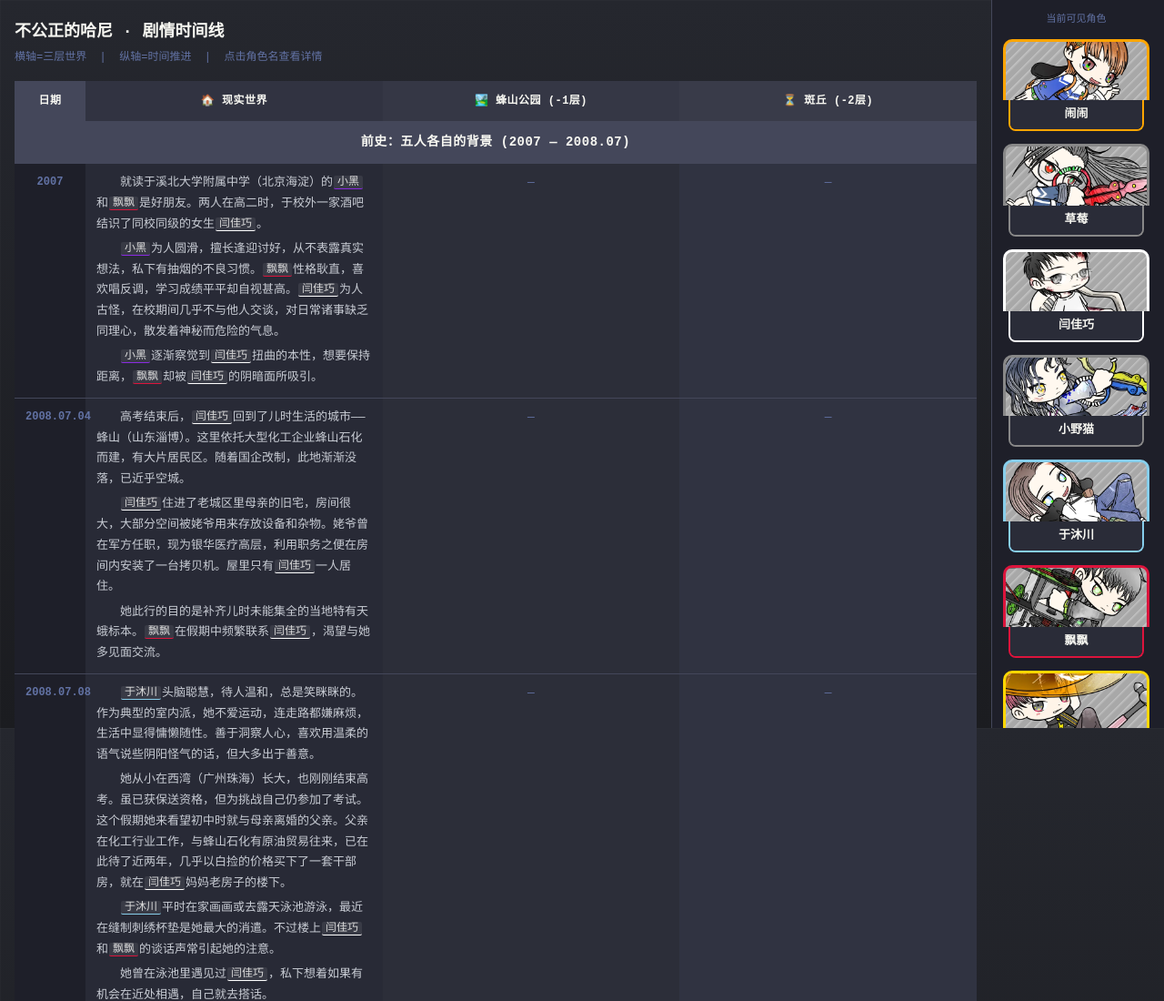
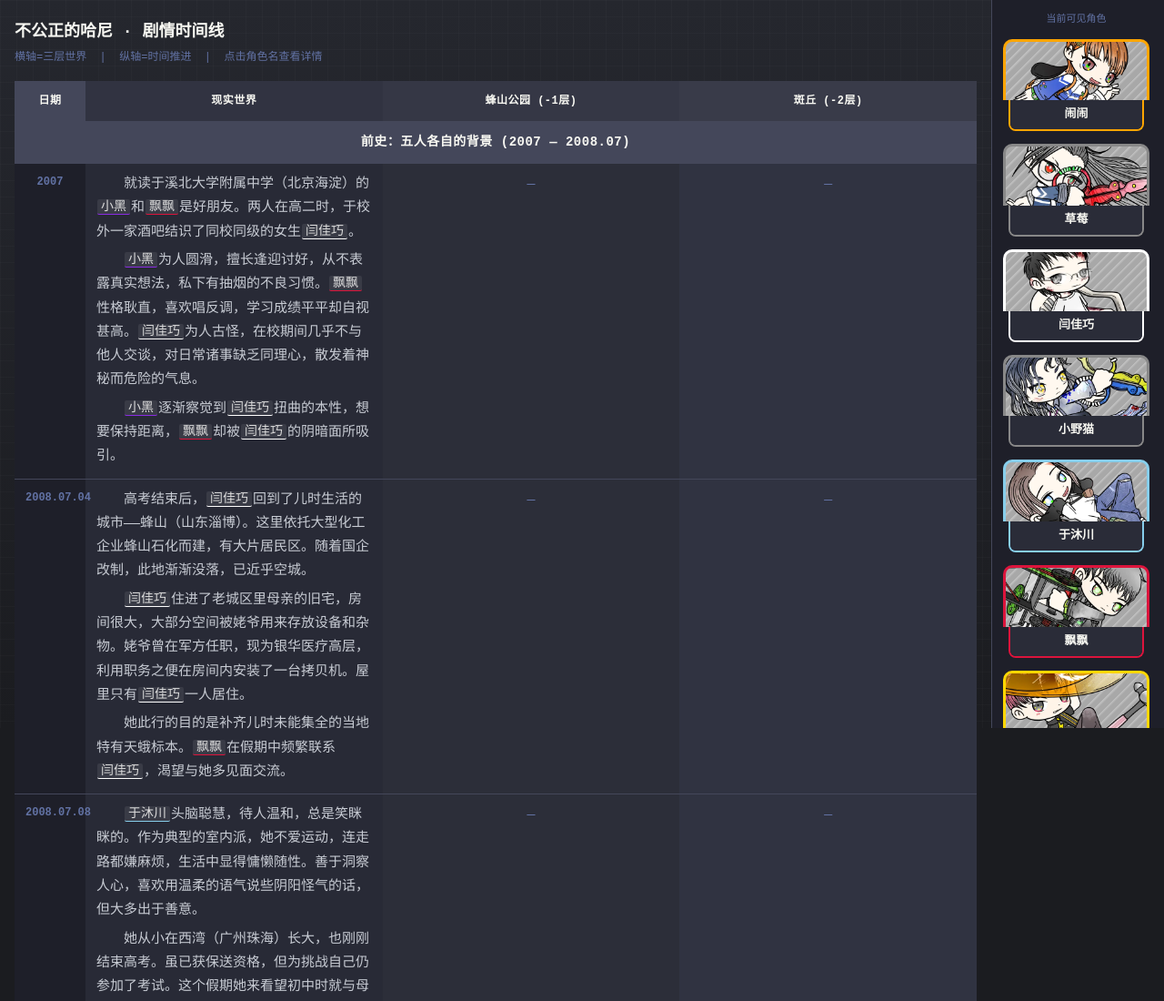
Before and after one commit to snow-palace/hani-story, a plain HTML site: page index.html in a window 1280 px wide. Shown: the top 1100 px of the page at 91% size. Drawn offline with Linux system fonts and the light colour scheme; a web font is replaced by a local one.

Commit message:
字号提升+背景修复+移除表头emoji

```diff
--- a/index.html
+++ b/index.html
@@ -33,17 +33,18 @@ body {
   font-family: 'Maple Mono', "Microsoft YaHei","PingFang SC",monospace;
   background-color: #1b1c20;
   color: var(--text);
-  min-height: 100vh; line-height: 1.7; font-size: 13px;
+  min-height: 100vh; line-height: 1.7; font-size: 15px;
 }
-.container {
-  display: flex; max-width: 1480px; margin: 0 auto; min-height: 100vh;
+body::before {
+  content: '';
+  position: fixed; inset: 0; z-index: -1;
   background-image:
     linear-gradient(rgba(255,255,255,0.02) 1px, transparent 1px),
     linear-gradient(90deg, rgba(255,255,255,0.02) 1px, transparent 1px),
     linear-gradient(180deg, #25272e, #1b1c20);
   background-size: 18px 18px, 18px 18px, 100% 100%;
-  background-attachment: fixed;
 }
+.container { display: flex; max-width: 1480px; margin: 0 auto; min-height: 100vh; }
 .main { flex: 1; min-width: 0; padding: 20px 16px 60px; }
 .sidebar {
   width: 190px; flex-shrink: 0; position: sticky; top: 0; height: 100vh;
@@ -90,7 +91,7 @@ body {
   border-bottom: 1px solid #888;
   background: rgba(255,255,255,0.08);
   color: #ddd;
-  font-size: 12px;
+  font-size: 14px;
   margin: 0 1px;
   line-height: inherit;
   vertical-align: baseline;
@@ -401,7 +402,7 @@ function scanText(text) {
    E 块：渲染引擎
    ================================================================ */
 const tbody = document.createElement('tbody');
-const theadHTML = `<thead><tr><th class="th-date">日期</th><th class="th-reality">🏠 现实世界</th><th class="th-park">🏞️ 蜂山公园 (-1层)</th><th class="th-mound">⏳ 斑丘 (-2层)</th></tr></thead>`;
+const theadHTML = `<thead><tr><th class="th-date">日期</th><th class="th-reality">现实世界</th><th class="th-park">蜂山公园 (-1层)</th><th class="th-mound">斑丘 (-2层)</th></tr></thead>`;
 
 let rowIdx = 0;
 const charInRow = [];
```
